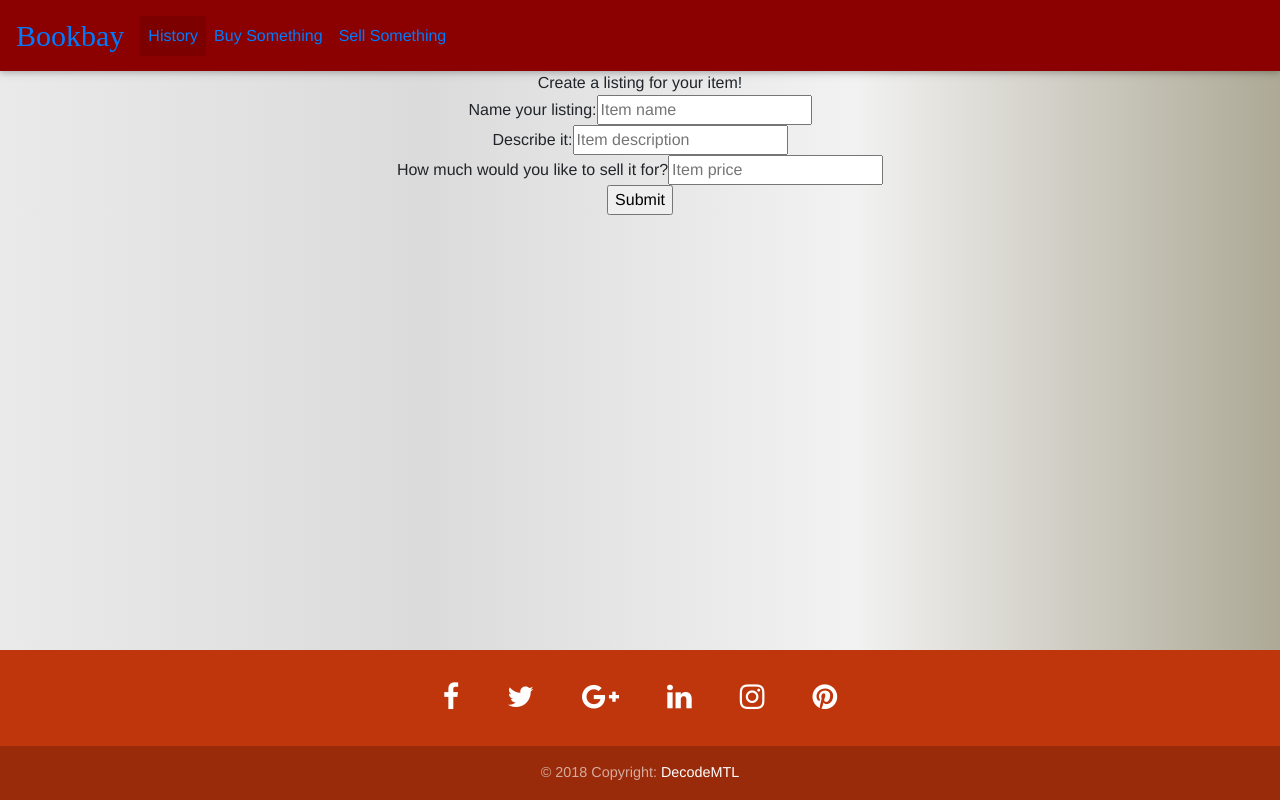
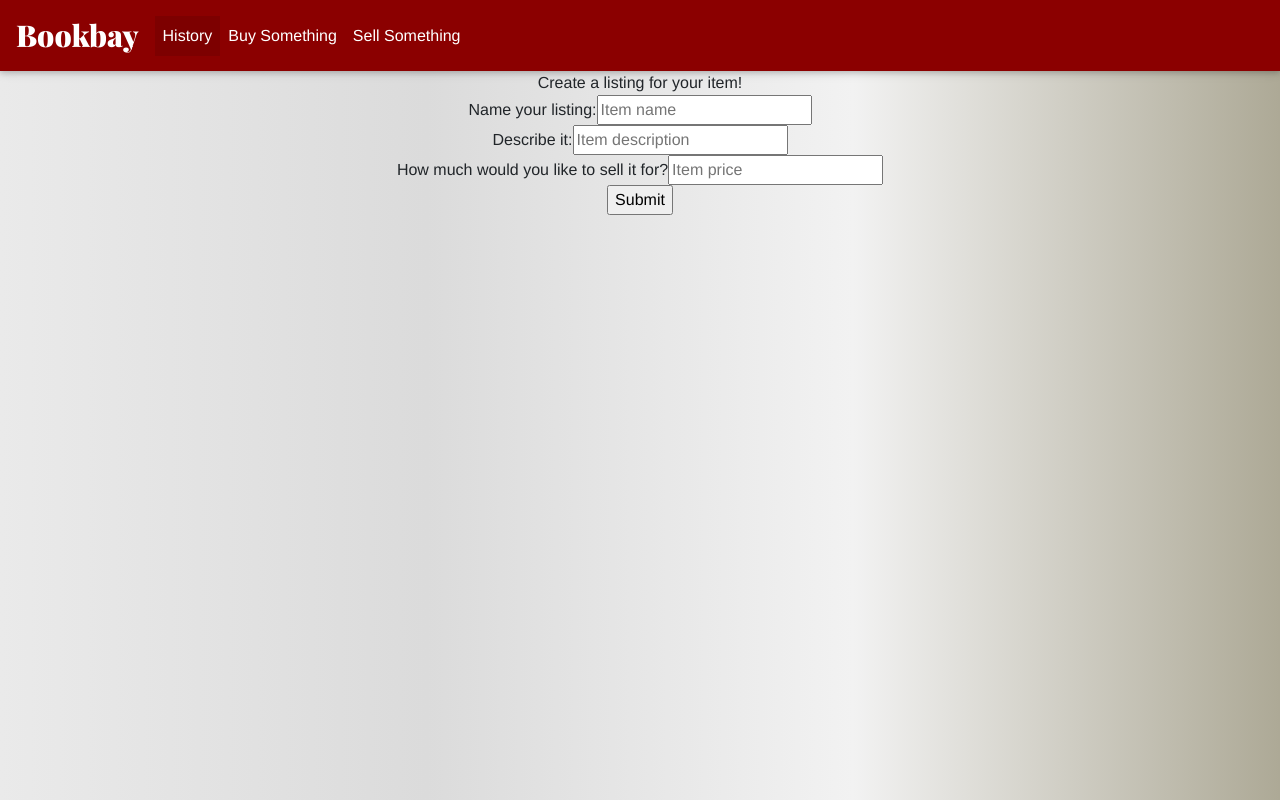
Before and after one commit to lisavineberg/alibayFrontend, a React (Create React App) app: page /CreateAListing/listingSubmitted in a window 1280 px wide. Shown: the top 800 px of the page. Built offline with nearby package versions, Linux system fonts and the light colour scheme.

Commit message:
confirming shaun's 3 changes

```diff
--- a/src/App.css
+++ b/src/App.css
@@ -9,6 +9,8 @@ body {
   background: linear-gradient(to right, #EAEAEA, #DBDBDB, #F2F2F2, #ADA996); /* W3C, IE 10+/ Edge, Firefox 16+, Chrome 26+, Opera 12+, Safari 7+ */
   /*background-image: url('./images/drake.png'); */
   /* background-size: cover; */
+  min-height: 1000px;
+  position: relative;
 
 }
 
@@ -68,8 +70,8 @@ button {
   background-color: transparent;
 }
 
-a:visited {
-  color: pink;
+a {
+  color: white;
 }
 
 .musicVideo {
@@ -104,17 +106,9 @@ a:visited {
 
 footer.page-footer{
   /* margin-top:px !important;
-  position:fixed;
-  width: 100vw; */
-  bottom:0px;
-height:30ox;
-right:0%;
-left:0%;
-position:fixed!important;
-width: 100%;
-
-text-align:center;
-visibility:visible;
+  position:fixed;*/
+  width: 100vw;
+    position: absolute;
 }
 
 .footer-top {
--- a/src/components/LandingPage/LandingPage.css
+++ b/src/components/LandingPage/LandingPage.css
@@ -5,7 +5,7 @@
 
 .carousel-container{
     margin-top: 60px;
-    width: 50%;
+    width: 40%;
 }
 
 .imagetext{
--- a/src/components/NavbarHomepage.js
+++ b/src/components/NavbarHomepage.js
@@ -9,7 +9,7 @@ class NavbarHomepage extends Component {
 
     const logostyle = {
         color: 'white',
-        fontFamily: "'Permanent Marker', cursive",
+        fontFamily: "'Playfair Display', serif",
         fontSize: "30px",
     }
         return (
```
